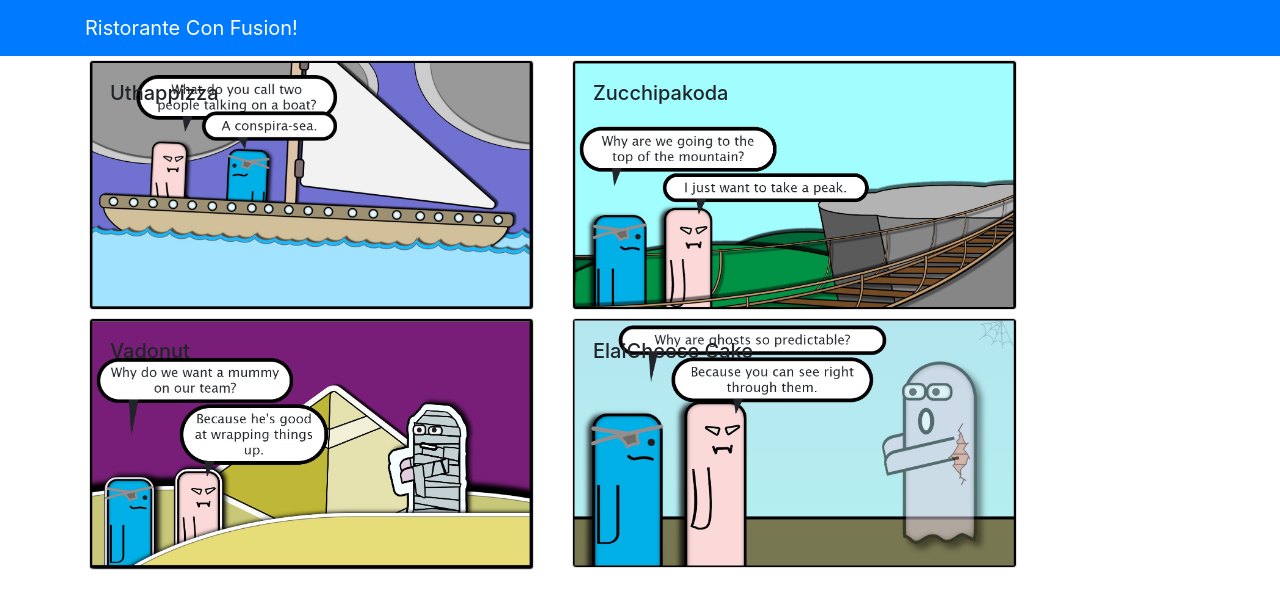
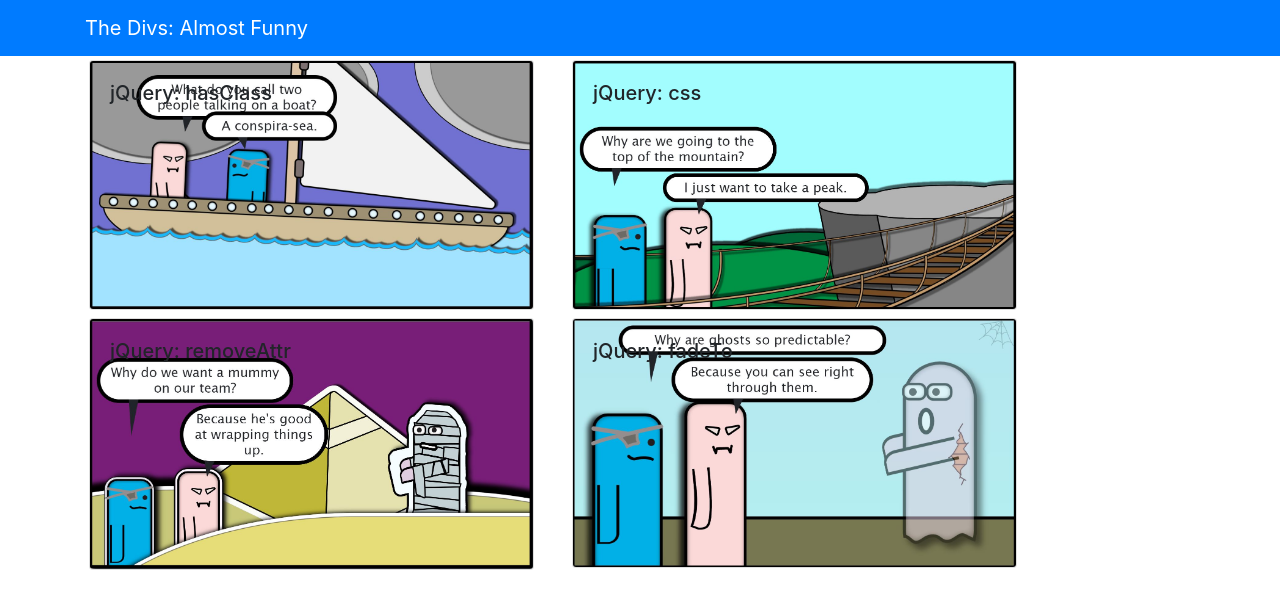
Before and after one commit to ikegdivs/reactsite, a React (Create React App) app: page / in a window 1280 px wide. Shown: the top 608 px of the page. Built offline with nearby package versions, Linux system fonts and the light colour scheme.

Commit message:
topics updated

```diff
--- a/src/App.js
+++ b/src/App.js
@@ -2,14 +2,13 @@ import React, { Component } from 'react';
 import './App.css';
 import { Navbar, NavbarBrand } from 'reactstrap';
 import Menu from './MenuComponent';
-import logo from './assets/images/logo.svg';
-import { DISHES } from './dishes';
+import { TOPICS } from './topics';
 
 class App extends Component {
   constructor(props) {
     super(props);
     this.state = {
-      dishes: DISHES
+      topics: TOPICS
     };
   }
 
@@ -18,10 +17,10 @@ class App extends Component {
       <div className="App">
         <Navbar dark color="primary">
           <div className="container">
-            <NavbarBrand href="/">Ristorante Con Fusion!</NavbarBrand>
+            <NavbarBrand href="/">The Divs: Almost Funny</NavbarBrand>
           </div>
         </Navbar>
-        <Menu dishes={this.state.dishes} />
+        <Menu topics={this.state.topics} />
       </div>
     );
   }
--- a/src/MenuComponent.js
+++ b/src/MenuComponent.js
@@ -9,22 +9,22 @@ class Menu extends Component {
         super(props);
 
         this.state = {
-            selectedDish: null
+            selectedTopic: null
         }
     }
 
-    onDishSelect(dish) {
-        this.setState({ selectedDish: dish});
+    onTopicSelect(topic) {
+        this.setState({ selectedTopic: topic});
     }
 
-    renderDish(dish) {
-        if (dish != null)
+    renderTopic(topic) {
+        if (topic != null)
             return(
                 <Card>
-                    <CardImg top src={dish.image} alt={dish.name} />
+                    <CardImg top src={topic.image} alt={topic.name} />
                     <CardBody>
-                      <CardTitle>{dish.name}</CardTitle>
-                      <CardText>{dish.description}</CardText>
+                      <CardTitle>{topic.name}</CardTitle>
+                      <CardText>{topic.description}</CardText>
                     </CardBody>
                 </Card>
             );
@@ -35,14 +35,14 @@ class Menu extends Component {
     }
 
     render() {
-        const menu = this.props.dishes.map((dish) => {
+        const menu = this.props.topics.map((topic) => {
             return (
               <div  className="col-12 col-md-5 m-1">
-                <Card key={dish.id}
-                  onClick={() => this.onDishSelect(dish)}>
-                  <CardImg width="100%" src={dish.image} alt={dish.name} />
+                <Card key={topic.id}
+                  onClick={() => this.onTopicSelect(topic)}>
+                  <CardImg width="100%" src={topic.image} alt={topic.name} />
                   <CardImgOverlay>
-                      <CardTitle>{dish.name}</CardTitle>
+                      <CardTitle>{topic.name}</CardTitle>
                   </CardImgOverlay>
                 </Card>
               </div>
@@ -56,7 +56,7 @@ class Menu extends Component {
                 </div>
                 <div className="row">
                   <div  className="col-12 col-md-5 m-1">
-                    {this.renderDish(this.state.selectedDish)}
+                    {this.renderTopic(this.state.selectedTopic)}
                   </div>
                 </div>
             </div>
--- a/src/dishes.js
+++ /dev/null
@@ -1,191 +0,0 @@
-import image0 from './assets/images/jQuery_hasClass.JPG';
-import image1 from './assets/images/jQuery_css.JPG';
-import image2 from './assets/images/jQuery_removeAttr.JPG';
-import image3 from './assets/images/jQuery_fadeto.JPG';
-
-export const DISHES =
-    [
-        {
-        id: 0,
-        name:'Uthappizza',
-        image: image0,
-        category: 'mains',
-        label:'Hot',
-        price:'4.99',
-        description:'A unique combination of Indian Uthappam (pancake) and Italian pizza, topped with Cerignola olives, ripe vine cherry tomatoes, Vidalia onion, Guntur chillies and Buffalo Paneer.',
-        comments: [
-            {
-            id: 0,
-            rating: 5,
-            comment: "Imagine all the eatables, living in conFusion!",
-            author: "John Lemon",
-            date: "2012-10-16T17:57:28.556094Z"
-            },
-            {
-            id: 1,
-            rating: 4,
-            comment: "Sends anyone to heaven, I wish I could get my mother-in-law to eat it!",
-            author: "Paul McVites",
-            date: "2014-09-05T17:57:28.556094Z"
-            },
-            {
-            id: 2,
-            rating: 3,
-            comment: "Eat it, just eat it!",
-            author: "Michael Jaikishan",
-            date: "2015-02-13T17:57:28.556094Z"
-            },
-            {
-            id: 3,
-            rating: 4,
-            comment: "Ultimate, Reaching for the stars!",
-            author: "Ringo Starry",
-            date: "2013-12-02T17:57:28.556094Z"
-            },
-            {
-            id: 4,
-            rating: 2,
-            comment: "It's your birthday, we're gonna party!",
-            author: "25 Cent",
-            date: "2011-12-02T17:57:28.556094Z"
-            }
-        ]                        },
-        {
-        id: 1,
-        name:'Zucchipakoda',
-        image: image1,
-        category: 'appetizer',
-        label:'',
-        price:'1.99',
-        description:'Deep fried Zucchini coated with mildly spiced Chickpea flour batter accompanied with a sweet-tangy tamarind sauce',
-        comments: [
-            {
-            id: 0,
-            rating: 5,
-            comment: "Imagine all the eatables, living in conFusion!",
-            author: "John Lemon",
-            date: "2012-10-16T17:57:28.556094Z"
-            },
-            {
-            id: 1,
-            rating: 4,
-            comment: "Sends anyone to heaven, I wish I could get my mother-in-law to eat it!",
-            author: "Paul McVites",
-            date: "2014-09-05T17:57:28.556094Z"
-            },
-            {
-            id: 2,
-            rating: 3,
-            comment: "Eat it, just eat it!",
-            author: "Michael Jaikishan",
-            date: "2015-02-13T17:57:28.556094Z"
-            },
-            {
-            id: 3,
-            rating: 4,
-            comment: "Ultimate, Reaching for the stars!",
-            author: "Ringo Starry",
-            date: "2013-12-02T17:57:28.556094Z"
-            },
-            {
-            id: 4,
-            rating: 2,
-            comment: "It's your birthday, we're gonna party!",
-            author: "25 Cent",
-            date: "2011-12-02T17:57:28.556094Z"
-            }
-        ]
-        },
-        {
-        id: 2,
-        name:'Vadonut',
-        image: image2,
-        category: 'appetizer',
-        label:'New',
-        price:'1.99',
-        description:'A quintessential ConFusion experience, is it a vada or is it a donut?',
-        comments: [
-            {
-            id: 0,
-            rating: 5,
-            comment: "Imagine all the eatables, living in conFusion!",
-            author: "John Lemon",
-            date: "2012-10-16T17:57:28.556094Z"
-            },
-            {
-            id: 1,
-            rating: 4,
-            comment: "Sends anyone to heaven, I wish I could get my mother-in-law to eat it!",
-            author: "Paul McVites",
-            date: "2014-09-05T17:57:28.556094Z"
-            },
-            {
-            id: 2,
-            rating: 3,
-            comment: "Eat it, just eat it!",
-            author: "Michael Jaikishan",
-            date: "2015-02-13T17:57:28.556094Z"
-            },
-            {
-            id: 3,
-            rating: 4,
-            comment: "Ultimate, Reaching for the stars!",
-            author: "Ringo Starry",
-            date: "2013-12-02T17:57:28.556094Z"
-            },
-            {
-            id: 4,
-            rating: 2,
-            comment: "It's your birthday, we're gonna party!",
-            author: "25 Cent",
-            date: "2011-12-02T17:57:28.556094Z"
-            }
-        ]
-        },
-        {
-        id: 3,
-        name:'ElaiCheese Cake',
-        image: image3,
-        category: 'dessert',
-        label:'',
-        price:'2.99',
-        description:'A delectable, semi-sweet New York Style Cheese Cake, with Graham cracker crust and spiced with Indian cardamoms',
-        comments: [
-            {
-            id: 0,
-            rating: 5,
-            comment: "Imagine all the eatables, living in conFusion!",
-            author: "John Lemon",
-            date: "2012-10-16T17:57:28.556094Z"
-            },
-            {
-            id: 1,
-            rating: 4,
-            comment: "Sends anyone to heaven, I wish I could get my mother-in-law to eat it!",
-            author: "Paul McVites",
-            date: "2014-09-05T17:57:28.556094Z"
-            },
-            {
-            id: 2,
-            rating: 3,
-            comment: "Eat it, just eat it!",
-            author: "Michael Jaikishan",
-            date: "2015-02-13T17:57:28.556094Z"
-            },
-            {
-            id: 3,
-            rating: 4,
-            comment: "Ultimate, Reaching for the stars!",
-            author: "Ringo Starry",
-            date: "2013-12-02T17:57:28.556094Z"
-            },
-            {
-            id: 4,
-            rating: 2,
-            comment: "It's your birthday, we're gonna party!",
-            author: "25 Cent",
-            date: "2011-12-02T17:57:28.556094Z"
-            }
-        ]
-        }
-    ];
--- /dev/null
+++ b/src/topics.js
@@ -0,0 +1,84 @@
+import image0 from './assets/images/jQuery_hasClass.JPG';
+import image1 from './assets/images/jQuery_css.JPG';
+import image2 from './assets/images/jQuery_removeAttr.JPG';
+import image3 from './assets/images/jQuery_fadeto.JPG';
+
+export const TOPICS =
+    [
+        {
+        id: 0,
+        name:'jQuery: hasClass',
+        image: image0,
+        category: 'demo',
+        label:'jQuery',
+        updated: '2021/1/13',
+        description:'Patch and Maude go sailing.',
+        comments:
+            [
+                {
+                id: 0,
+                rating: 5,
+                comment: "This is a demo of jQuery hasClass.",
+                author: "Issac Gardner",
+                date: "2020-10-16T17:57:28.556094Z"
+                }
+            ]
+        },
+        {
+            id: 1,
+            name:'jQuery: css',
+            image: image1,
+            category: 'demo',
+            label:'jQuery',
+            updated: '2021/1/13',
+            description:'Patch and Maude cross a bridge.',
+            comments:
+                [
+                    {
+                    id: 0,
+                    rating: 5,
+                    comment: "This is a demo of jQuery css.",
+                    author: "Issac Gardner",
+                    date: "2020-10-17T17:57:28.556094Z"
+                    }
+                ]
+        },
+        {
+            id: 2,
+            name:'jQuery: removeAttr',
+            image: image2,
+            category: 'demo',
+            label:'jQuery',
+            updated: '2021/1/13',
+            description:'Patch and Maude find a mummy.',
+            comments:
+                [
+                    {
+                    id: 0,
+                    rating: 5,
+                    comment: "This is a demo of jQuery removeAttr.",
+                    author: "Issac Gardner",
+                    date: "2020-10-18T17:57:28.556094Z"
+                    }
+                ]
+        },
+        {
+            id: 2,
+            name:'jQuery: fadeTo',
+            image: image3,
+            category: 'demo',
+            label:'jQuery',
+            updated: '2021/1/13',
+            description:'Patch and Maude see a ghost.',
+            comments:
+                [
+                    {
+                    id: 0,
+                    rating: 5,
+                    comment: "This is a demo of jQuery fadeTo.",
+                    author: "Issac Gardner",
+                    date: "2020-10-19T17:57:28.556094Z"
+                    }
+                ]
+        }
+    ];
```
Also changed, not shown: 1 other file (tests, documents, lock files or other folders).
